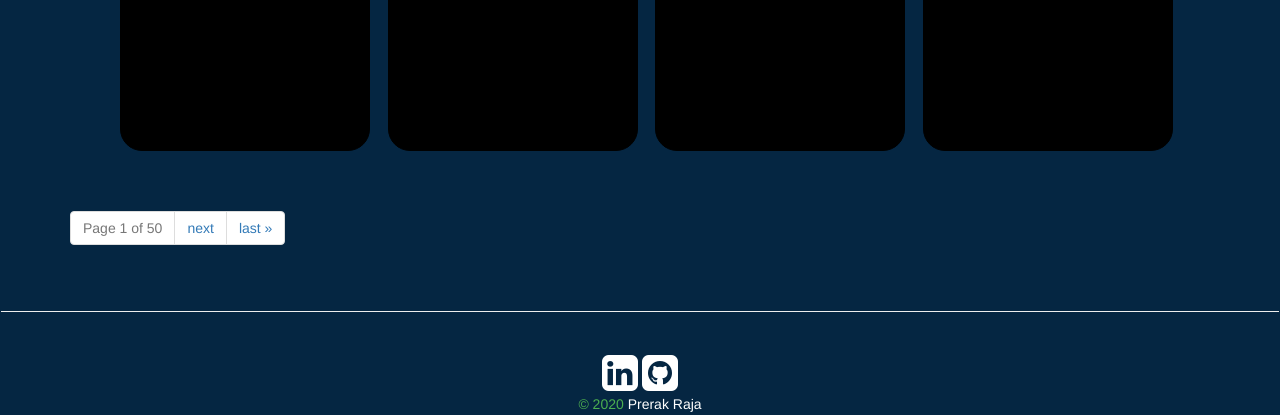
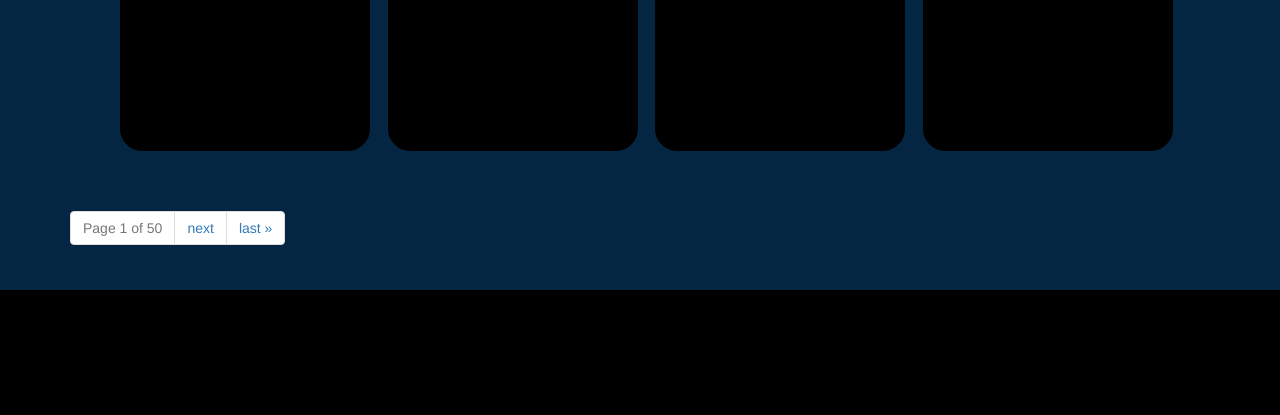
Before and after one commit to thpthtttnt-28/Film1080, a Django app: page /filter/ in a window 1280 px wide. Shown: the part 2130-2545 px from the top of the page. After the commit the page ends 2420 px from the top, so only its background shows below. Run offline with Django 3.2, Linux system fonts and the light colour scheme; data comes from the database, SQL or seed files in the repository; parts of the project's set-up code (start-up, migrations or seed data) failed here and were passed over; some libraries are stand-ins or nearby versions.

Commit message:
Delete footer

```diff
--- a/recommend/templates/recommend/base.html
+++ b/recommend/templates/recommend/base.html
@@ -119,20 +119,6 @@
 
     {% block body %}
     {% endblock %}
-
-    <nav class="navbar navbar-bottom">
-        <footer class="page-footer font-small">
-            <hr>
-            <div class="text-center center-block">
-                <br />
-                <a href="https://www.linkedin.com/in/rajaprerak/" target="_blank"><i class="fa fa-linkedin-square fa-3x social" style="color:#fff"></i></a>
-                <a href="https://github.com/rajaprerak" target="_blank"><i id="social-git" class="fa fa-github-square fa-3x" style="color:#fff"></i></a>
-            </div>
-            <div class="footer-copyright text-center py-3">© 2020
-                <a href="http://rajaprerak.github.io/" style="color:#fff"> Prerak Raja</a>
-            </div>
-        </footer>
-    </nav>
     <!-- Thêm SDK JavaScript của Facebook -->
     <script async defer crossorigin="anonymous" src="https://connect.facebook.net/en_US/sdk.js"></script>
     <script>
```
Also changed, not shown: recommend/templates/recommend/profile.html (+0 -11 lines), recommend/templates/recommend/profile_edit.html (+0 -11 lines).
